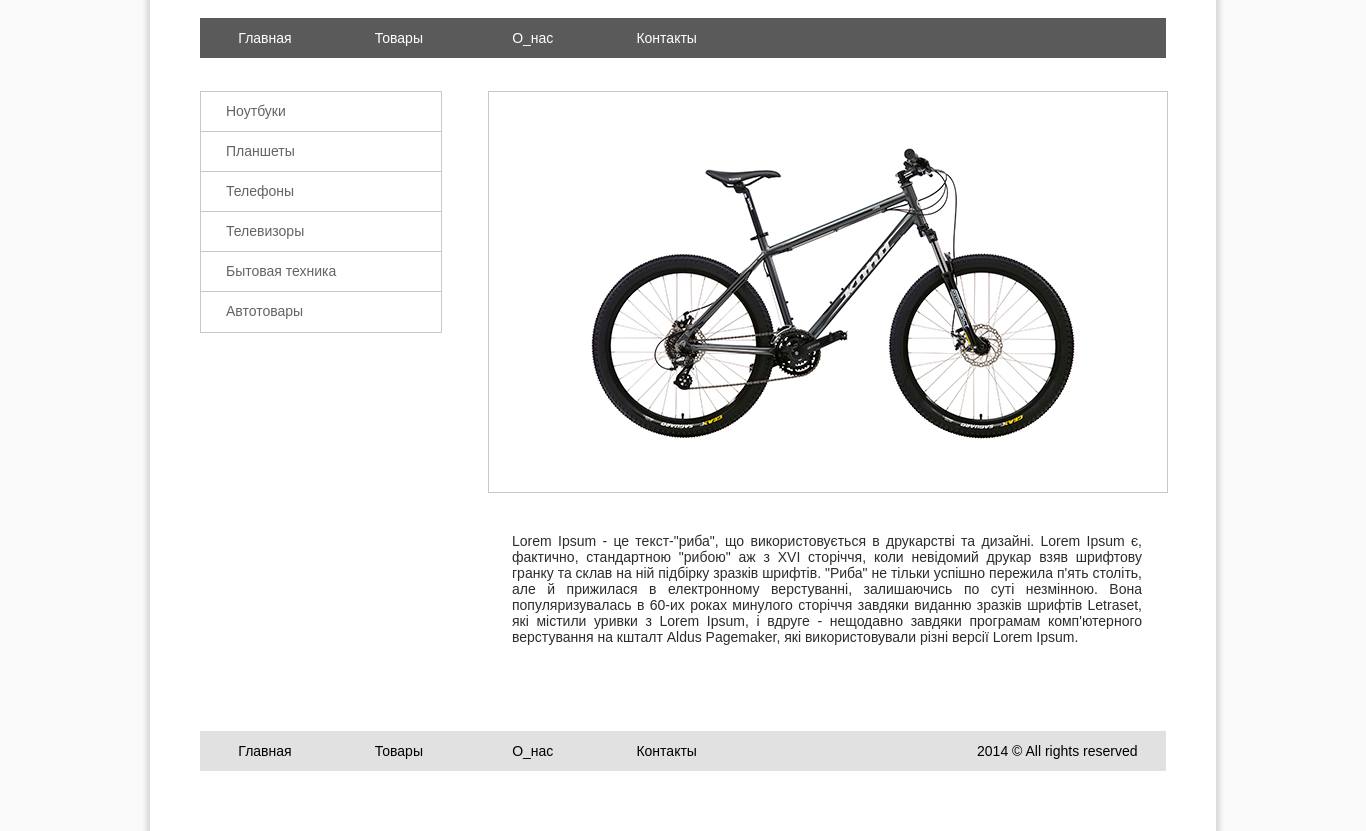
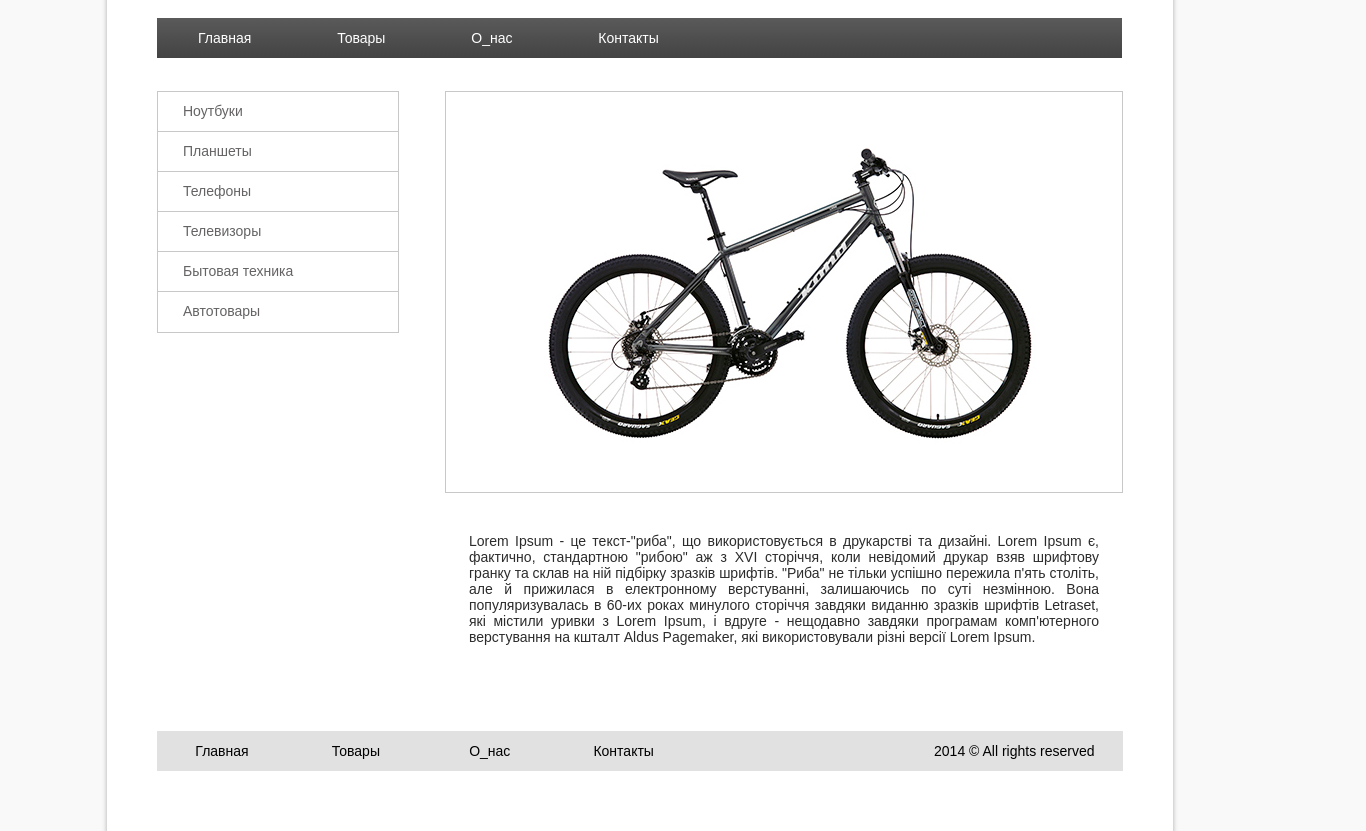
Before and after one commit to Maikov/DZ_03, a plain HTML site: page index.html in a window 1280 px wide. Shown: the part 119-950 px from the top of the page, 1366 px wide, since content can reach past the window. Drawn offline with Linux system fonts and the light colour scheme.

Commit message:
full changed css after notes

```diff
--- a/css/style.css
+++ b/css/style.css
@@ -1,19 +1,19 @@
 
 body {
   background-color: #f9f9f9;
-  position: absolute;
-  width: 1366px;
-  height: 100%;
   font-size: 14px;
+
 }
 
 .container {
+  margin: 0;
+  position: relative;
   background-color: #ffffff;
-  position: relative;
+
+  width: 1066px;
   margin: 0 auto;
-  width: 1066px;
-  height: 950px;
-  box-shadow: 0px 0px 4px 4px rgba(219, 219, 219, 1);
+  height: 100%;
+  box-shadow: 0px 5px 5px 0px rgba(0, 0, 0, .3);
 }
 
 header {
@@ -27,41 +27,49 @@ header {
   margin: 63px 0 0 50px;
 }
 
-nav {
-  position: relative;
+.nav {
+  position: absolute;
+  margin: 0;
+  width: 965px;
+  height: 40px;
+  margin-top: 137px;
   margin-left: 50px;
-  margin-right: 50px;
-  top: 137px;
-  height: 40px;
-  background: #5a5a5a;
 }
 
 .menu-top {
   position: relative;
+  margin: 0px;
+  padding: 0px;
+  width: 965px; /* Ширина меню */
+  height: 40px;/* высота  меню */
+  list-style: none; /* Для списка убираем маркеры */
   display: inline-block;
-  margin: 0 auto;
-  padding-left: 0;
+  background: linear-gradient(to top, #444343, #5a5a5a);
 }
 
 .menu-top li {
   position: relative;
   display: inline-block;
-  list-style-type: none;
   line-height: 40px;
-  width: 130px;
-  text-align: center;
-}
+  padding: 0px;
+  margin-right: 1px;
+  margin-left: 1px;
 
-.menu-top li:hover {
-  background-color: #464646;
-  border-right:1px solid #838383;
-  border-left:1px solid #838383;
 }
 
 .menu-top li a {
+  display: block;
   text-decoration: none; /*убрал подчеркивание ссылок*/
   color: #ffffff;
   font-size: 14px;
+  padding: 0px 40px 0px 40px;
+}
+
+.menu-top li:active {
+  margin: 0;
+  background: linear-gradient(to top, #2f2f2f, #4a4a4a);
+  border-right: 1px solid #838383;
+  border-left: 1px solid #838383;
 }
 
 .sidebar {
@@ -108,12 +116,20 @@ nav {
 
 .menu-left li:hover {
   background-color: #f9f9f9;
+  transition: .2s;
 }
 
-.menu-left li a:hover {
+.menu-left li a:active {
   color: #000000;
   margin-left: 12px;
 }
+
+.menu-left li a:active {
+  color: #000000;
+  margin-left: 12px;
+  transition: .2s;
+}
+
 
 .content {
   position: relative;
@@ -124,7 +140,7 @@ nav {
 }
 
 .box {
-  width: 678px;
+  width: 676px;
   height: 400px;
   border: 1px;
   border-style: solid;
@@ -151,6 +167,7 @@ footer {
   position: relative;
   display: inline-block;
   margin-left: 50px;
+  margin-bottom: 60px;
   width: 966px;
   height: 40px;
   background: #e1e1e1;
--- a/index.html
+++ b/index.html
@@ -16,15 +16,15 @@
 			<img src="img/logo.jpg" height="40" width="145" alt="Fitness logo"></a>
 		</div>
 
-		<nav>
+		<div class="nav">
+
 			<ul class="menu-top">
-			<li><a href="">Главная</a></li>
-			<li><a href="">Товары</a></li>
-			<li><a href="">О_нас</a></li>
-			<li><a href="">Контакты</a></li>
+			<li><a href=#>Главная</a></li>
+			<li><a href=#>Товары</a></li>
+			<li><a href=#>О_нас</a></li>
+			<li><a href=#>Контакты</a></li>
 			</ul>
-		</nav>
-
+		</div>
 	</header>
 
 		<div class="sidebar">
```
Lines whose indentation alone changed are shown as unchanged.
